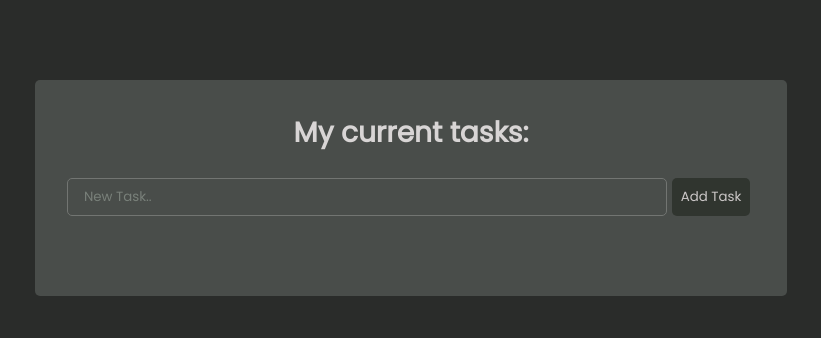
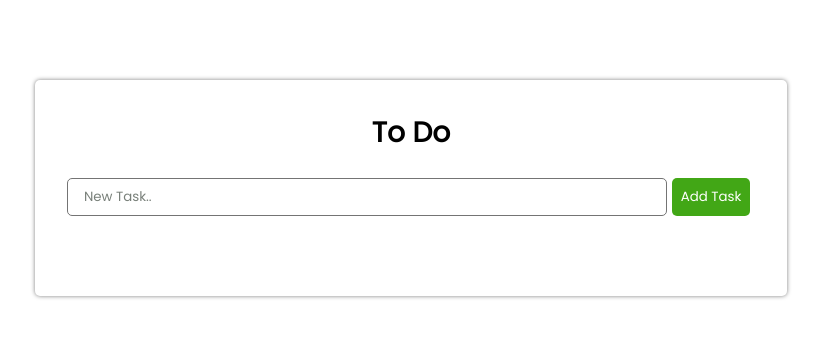
Before and after one commit to damianczer/Keep-Sticky-Notes, a React (Create React App) app in the folder application/: page / in a window 1280 px wide. Shown: the top 338 px of the page, without its empty margins (229-1050 px from the left). Built offline with nearby package versions, Linux system fonts and the light colour scheme.

Commit message:
add session storage & code refactor

```diff
--- a/application/src/App.css
+++ b/application/src/App.css
@@ -8,7 +8,7 @@
 }
 
 body {
-    background: #2a2c2a;
+    background: #ffffff;
     display: flex;
     justify-content: center;
     align-items: center;
@@ -19,16 +19,17 @@ body {
 }
 
 h1 {
-    color: #d8d5d5;
+    color: #000000;
     margin-bottom: 0.5rem;
     font-size: 1.75rem;
 }
 
 .ToDoWrapper {
-    background: #494d4a;
+    background: #ffffff;
     margin-top: 5rem;
     padding: 2rem;
     border-radius: 5px;
+    box-shadow: 0 0 4px #7e7e7e;
 }
 
 .ToDoForm {
@@ -39,13 +40,13 @@ h1 {
 .ToDo-input {
     outline: none;
     background: none;
-    border: 1px solid #727572;
+    border: 1px solid #747474;
     border-radius: 5px;
     padding: 0.5rem 1rem;
     margin-top: 1rem;
     margin-bottom: 2rem;
     width: 600px;
-    color: #b4b0b0;
+    color: #000000;
 }
 
 .ToDo-input::placeholder {
@@ -53,8 +54,8 @@ h1 {
 }
 
 .ToDo-btn {
-    background: #30352f;
-    color: #ccc8c8;
+    background: #42a716;
+    color: #ffffff;
     border: none;
     padding: 0.55rem;
     cursor: pointer;
@@ -63,18 +64,19 @@ h1 {
 }
 
 .ToDo-btn:hover {
-    background: #2e312e;
+    background: #1b960b;
 }
 
 .ToDo {
     display: flex;
     justify-content: space-between;
     align-items: center;
-    background: #7a7272;
+    background: #ffffff;
     color: #dbd6d6;
     padding: 0.75rem 1rem;
     border-radius: 5px;
     margin-bottom: 1rem;
+    box-shadow: 0 0 4px #7e7e7e;
 }
 
 .fa-trash,
@@ -83,7 +85,7 @@ h1 {
 }
 
 .incompleted {
-    color: #d3cbcb;
+    color: #000000;
     cursor: pointer;
 }
 
@@ -100,23 +102,23 @@ h1 {
 }
 
 .delete-icon {
-    color: #753636;
+    color: #ff0000;
 }
 
 .done-icon {
-    color: #3b5a33;
+    color: #35ce0e;
 }
 
 .edit-icon {
-    color: #242423;
+    color: #8a8a8a;
 }
 
 .delete-icon:hover {
-    color: #8a3b3b;
+    color: #b30000;
 }
 
 .done-icon:hover {
-    color: #486e3e;
+    color: #1c8a00;
 }
 
 .edit-icon:hover {
--- a/application/src/App.js
+++ b/application/src/App.js
@@ -1,10 +1,10 @@
 import './App.css';
-import { ToDoWrapper } from './components/ToDoWrapper';
+import { TaskWrapper } from './components/TaskWrapper'
 
 function App() {
   return (
     <div className="App">
-      <ToDoWrapper />
+      <TaskWrapper />
     </div>
   );
 }
--- a/application/src/components/EditToDoForm.js
+++ b/application/src/components/EditTask.js
@@ -1,6 +1,6 @@
 import React, { useState } from 'react'
 
-export const EditToDoForm = ({ editTask, task }) => {
+export const EditTask= ({ editTask, task }) => {
     const [value, setValue] = useState(task.task);
 
     const handleSubmit = (e) => {
--- a/application/src/components/ToDo.js
+++ b/application/src/components/Task.js
@@ -2,7 +2,7 @@ import React from 'react'
 import { FontAwesomeIcon } from '@fortawesome/react-fontawesome'
 import { faPenToSquare, faTrash, faCheckSquare } from '@fortawesome/free-solid-svg-icons'
 
-export const ToDo = ({ task, deleteTask, editTask, toggleComplete }) => {
+export const Task = ({ task, deleteTask, editTask, toggleComplete }) => {
     return (
         <div className="ToDo">
             <p className={`${task.completed ? "completed" : "incompleted"}`} onClick={() => toggleComplete(task.id)}>{task.task}</p>
--- a/application/src/components/ToDoForm.js
+++ b/application/src/components/TaskForm.js
@@ -1,6 +1,6 @@
 import React, { useState } from 'react'
 
-export const ToDoForm = ({ addTask }) => {
+export const TaskForm = ({ addTask }) => {
     const [value, setValue] = useState('');
 
     const handleSubmit = (e) => {
--- /dev/null
+++ b/application/src/components/TaskWrapper.js
@@ -0,0 +1,60 @@
+import React, { useState, useEffect } from 'react'
+import { TaskForm } from './TaskForm'
+import { v4 as uuidv4 } from 'uuid';
+import { Task } from './Task';
+import { EditTask } from './EditTask';
+
+uuidv4();
+
+export const TaskWrapper = () => {
+    const [tasks, setTasks] = useState([])
+
+    useEffect(() => {
+        const savedTasks = JSON.parse(sessionStorage.getItem('tasks')) || [];
+        setTasks(savedTasks);
+    }, []);
+
+    useEffect(() => {
+        sessionStorage.setItem('tasks', JSON.stringify(tasks));
+    }, [tasks]);
+
+    const addTask = task => {
+        const newTasks = [...tasks, { id: uuidv4(), task: task, completed: false, isEditing: false }];
+        setTasks(newTasks);
+    }
+
+    const toggleComplete = id => {
+        const newTasks = tasks.map(task => task.id === id ? { ...task, completed: !task.completed } : task);
+        setTasks(newTasks);
+    }
+
+    const deleteTask = id => {
+        const newTasks = tasks.filter(task => task.id !== id);
+        setTasks(newTasks);
+    }
+
+    const editTodo = id => {
+        setTasks(tasks.map(task => task.id === id ? { ...task, isEditing: !task.isEditing } : task))
+    }
+
+    const editTask = (taskID, id) => {
+        const newTasks = tasks.map(task => task.id === id ? { ...task, taskID, isEditing: !task.isEditing } : task);
+        setTasks(newTasks);
+    }
+
+    return (
+        <div className='ToDoWrapper'>
+            <h1>To Do</h1>
+            <TaskForm addTask={addTask} />
+            {tasks.map((task, index) => (
+                task.isEditing ? (
+                    <EditTask editTask={editTask} task={task} />
+                ) : (
+                    <Task task={task} key={index} toggleComplete={toggleComplete} deleteTask={deleteTask} editTask={editTodo} />
+                )
+
+            ))}
+
+        </div>
+    )
+}
--- a/application/src/components/ToDoWrapper.js
+++ /dev/null
@@ -1,62 +0,0 @@
-import React, { useState } from "react";
-import { ToDo } from "./ToDo";
-import { ToDoForm } from "./ToDoForm";
-import { v4 as uuidv4 } from "uuid";
-import { EditToDoForm } from "./EditToDoForm";
-
-export const ToDoWrapper = () => {
-    const [tasks, setTasks] = useState([]);
-
-    const addTask = (task) => {
-        setTasks([
-            ...tasks,
-            { id: uuidv4(), task: task, completed: false, isEditing: false },
-        ]);
-    }
-
-    const deleteTask = (id) => setTasks(tasks.filter((task) => task.id !== id));
-
-    const toggleComplete = (id) => {
-        setTasks(
-            tasks.map((task) =>
-                task.id === id ? { ...task, completed: !task.completed } : task
-            )
-        );
-    }
-
-    const editToDo = (id) => {
-        setTasks(
-            tasks.map((task) =>
-                task.id === id ? { ...task, isEditing: !task.isEditing } : task
-            )
-        );
-    }
-
-    const editTask = (task, id) => {
-        setTasks(
-            tasks.map((toDo) =>
-                toDo.id === id ? { ...toDo, task, isEditing: !toDo.isEditing } : toDo
-            )
-        );
-    };
-
-    return (
-        <div className="ToDoWrapper">
-            <h1>My current tasks:</h1>
-            <ToDoForm addTask={addTask} />
-            {tasks.map((task) =>
-                task.isEditing ? (
-                    <EditToDoForm editTask={editTask} task={task} />
-                ) : (
-                    <ToDo
-                        key={task.id}
-                        task={task}
-                        deleteTask={deleteTask}
-                        editTask={editToDo}
-                        toggleComplete={toggleComplete}
-                    />
-                )
-            )}
-        </div>
-    );
-};
```
Also changed, not shown: application/package.json (+5 -5 lines), 1 other file (tests, documents, lock files or other folders).
